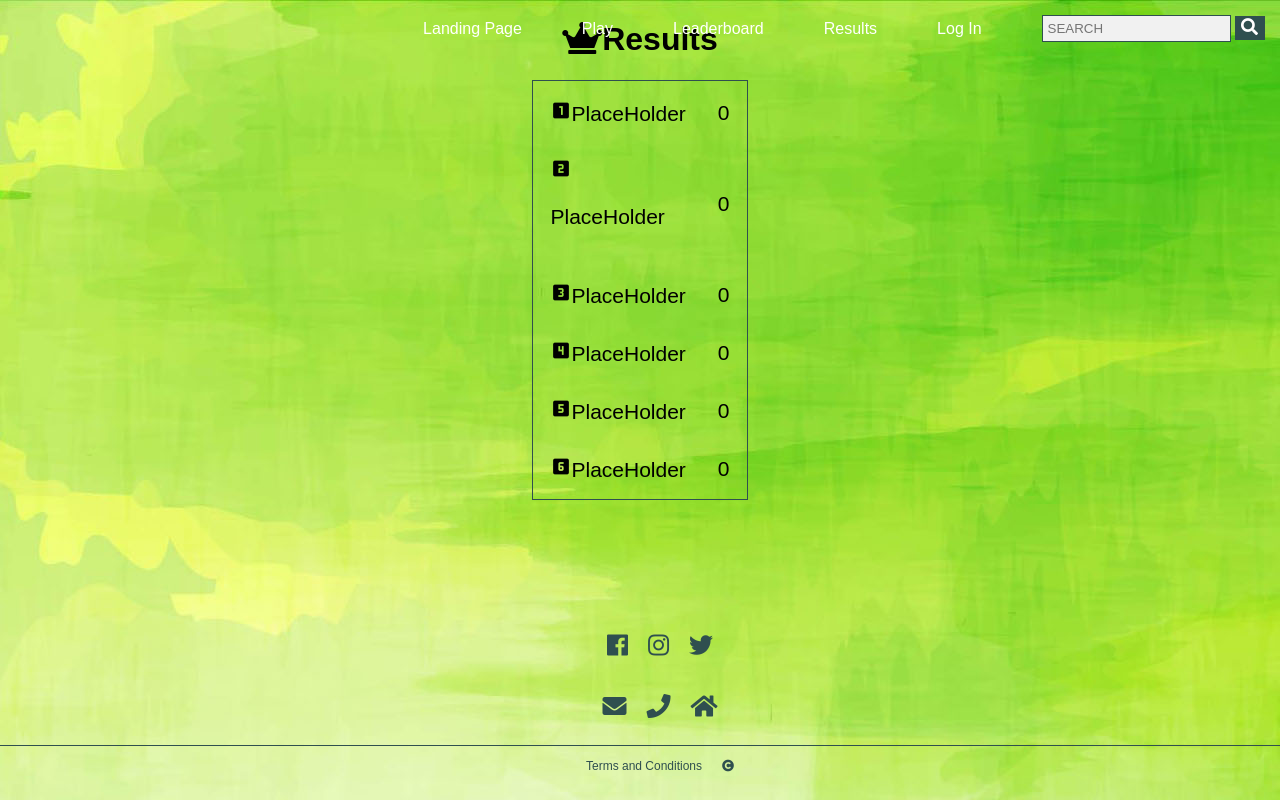
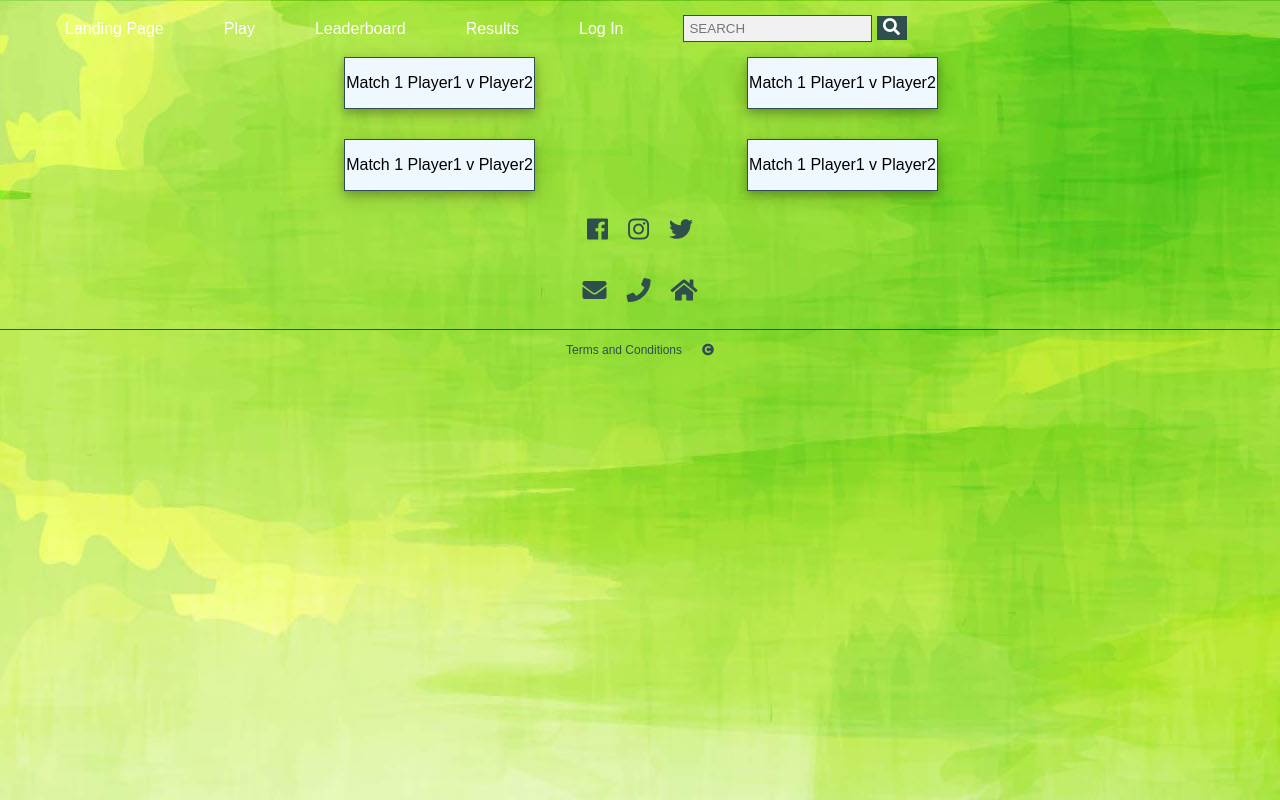
Before and after one commit to alexandra-elliott-sbg/tennis, a website: page public/results.html in a window 1280 px wide. Drawn offline with Linux system fonts and the light colour scheme.

Commit message:
-ccsupdate

```diff
--- a/public/css/main.css
+++ b/public/css/main.css
@@ -1,14 +1,10 @@
-header{
-
+/* make nav links bigger */
+/* bug fixes */
+ul{
+	-webkit-padding-start: 0;
 }
-
-/* make nav links bigger */
 nav{
 	display: block;
-	position: absolute;
-	top: 0;
-	right: 0;
-	float: right;
 }
 
 nav ul{
@@ -113,8 +109,6 @@ input[type=submit] {
 }
 
 .footer {
-	position: fixed;
-	bottom: 0;
 	/* border-top: 1px solid darkslategray; */
 	width: 100%;
 	/* display: block;
@@ -173,6 +167,7 @@ footer ul li a{
 	background-color: aliceblue;
 	box-shadow: 0 4px 8px 0 rgba(0, 0, 0, 0.2), 0 6px 20px 0 rgba(0, 0, 0, 0.19);
 	border: 1px solid darkslategray;
+
 }
 table {
 	margin: auto;
--- a/public/css/test_mobile.css
+++ b/public/css/test_mobile.css
@@ -15,8 +15,7 @@ nav {
     display: none;
 }
 nav ul{
-    padding-left: 0;
-    margin: 0;
+    margin: 0 auto;
     list-style: none;
 }
 nav ul li{
@@ -83,8 +82,6 @@ nav ul li a{
     padding-right: 20px;
 }
 footer{
-    position: fixed;
-    bottom: 0;
     width: 100%;
 
 }
--- a/public/main2.css
+++ b/public/main2.css
@@ -220,7 +220,6 @@ span.forgot{
 
 
 .footer {
-    position: fixed;
     left: 0;
     bottom: 0;
     width: 100%;
--- a/public/results.html
+++ b/public/results.html
@@ -54,50 +54,29 @@
 		</div>
 	</header>
     <main>
+		<div class="grid-container">
+            <div class="grid-item">
+                <p>Match 1 Player1 v Player2</p>
 
-    <div>
-            <class="table">
-                <table>
-                    <tr>
 
-                            <h1 align="center">
-                                <i class="fas fa-crown"></i>Results</h1>
 
-                    </tr>
-                    <tr>
-                        <td>
-                            <i class="material-icons" style="font-size:21px">looks_one</i>PlaceHolder</td>
-                        <td>0</td>
-                    </tr>
-                    <tr>
-                        <td>
-                            <i class="material-icons" style="font-size:21px">looks_two</i><p>PlaceHolder</p></td>
-                        <td>0</td>
-                    </tr>
-                    <tr>
-                        <td>
-                            <i class="material-icons" style="font-size:21px">looks_3</i>PlaceHolder</td>
-                        <td>0</td>
-                    </tr>
-                    <tr>
-                        <td>
-                            <i class="material-icons" style="font-size:21px">looks_4</i>PlaceHolder</td>
-                        <td>0</td>
-                    </tr>
-                    <tr>
-                        <td>
-                            <i class="material-icons" style="font-size:21px">looks_5</i>PlaceHolder</td>
-                        <td>0</td>
-                    </tr>
-                    <tr>
-                        <td>
-                            <i class="material-icons" style="font-size:21px">looks_6</i>PlaceHolder</td>
-                        <td>0</td>
-                    </tr>
-                    </tr>
-                </table>
-                </class>
+            </div>
+            <div class="grid-item">
+
+                <p>Match 1 Player1 v Player2</p>
+
+            </div>
+            <div class="grid-item">
+                <p>Match 1 Player1 v Player2</p>
+
+            </div>
+            <div class="grid-item">
+                <p>Match 1 Player1 v Player2</p>
+
+            </div>
         </div>
+        </div>
+
     </main>
     <footer class="footer">
         <!-- <ul class = "links">
```
